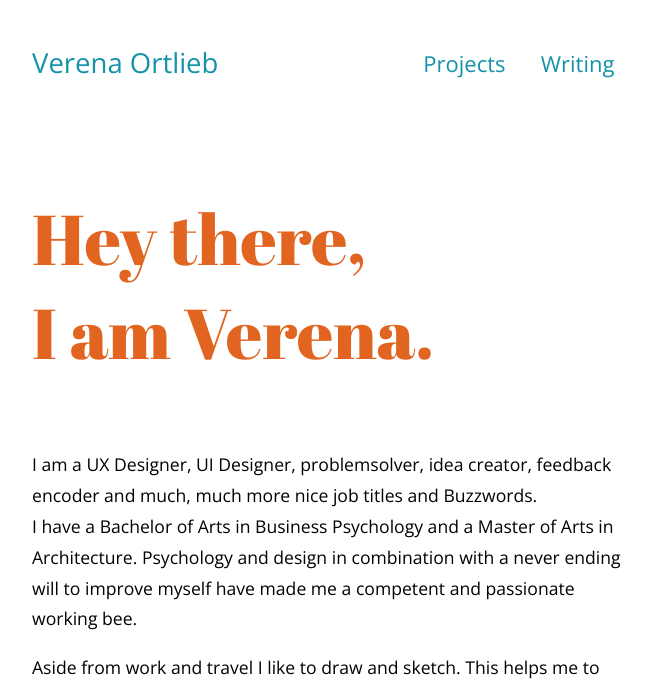
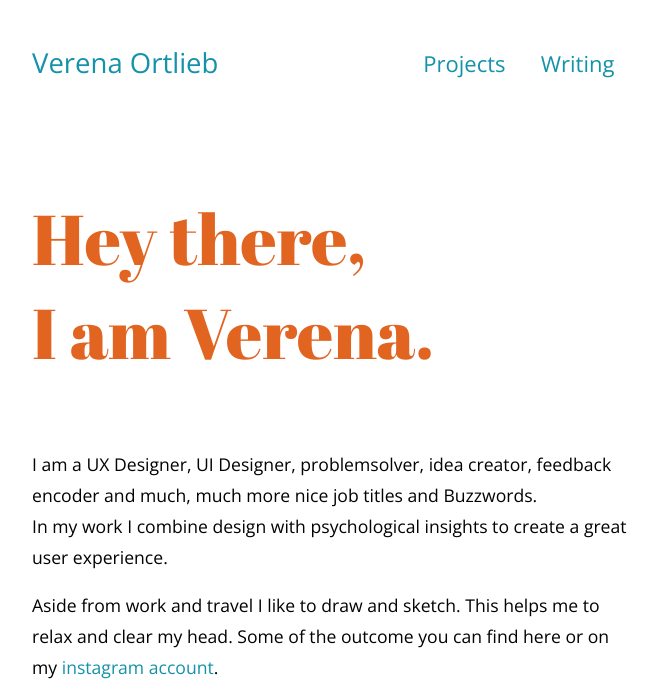
Before and after one commit to Verena-von-O/verena-von-o.github.io, a Jekyll site: the page built from index.html, in a window 1280 px wide, cut to the strip 0-689 px from the top of the page. Shown: the whole strip, without its empty margins (308-965 px from the left). Built offline with Jekyll 4.4.1, drawn with Linux system fonts in a browser that asks for light colours.

Commit message:
index text changes

```diff
--- a/index.html
+++ b/index.html
@@ -5,7 +5,7 @@ layout: start
 <h2 class="headline-index">Hey there, <br> I am Verena.</h2>
 
 <p>I am a UX Designer, UI Designer, problemsolver, idea creator, feedback encoder and much, much more nice job titles and Buzzwords.<br>
-I have a Bachelor of Arts in Business Psychology and a Master of Arts in Architecture. Psychology and design in combination with a never ending will to improve myself have made me a competent and passionate working bee.</p>
+In my work I combine design with psychological insights to create a great user experience.</p>
 
 <p>Aside from work and travel I like to draw and sketch. This helps me to relax and clear my head. Some of the outcome you can find here or on my <a href="https://www.instagram.com/verena_von_o/" target="_blank">instagram account</a>.
 </p>
@@ -32,13 +32,3 @@ I have a Bachelor of Arts in Business Psychology and a Master of Arts in Archite
 </div>
 
 <p>Currently, I live in Stuttgart, Germany, but love to travel the world. Starting summer 2016, me and <a href="http://www.florianbuerger.com" target="_blank">my handsome husband</a> are going to start our next adventure. After selling almost all our stuff we start to travel the world while working on projects for clients, but also on some ideas of our own.</p>
-
-
-
-
-<!-- <div class="box-about-img">
-	<img src="img/deer.jpg" alt="Deer">
-</div>
-<div class="box-about-img">
-	<img src="img/Ballerina.jpg" alt="Ballerina">
-</div> -->
```
